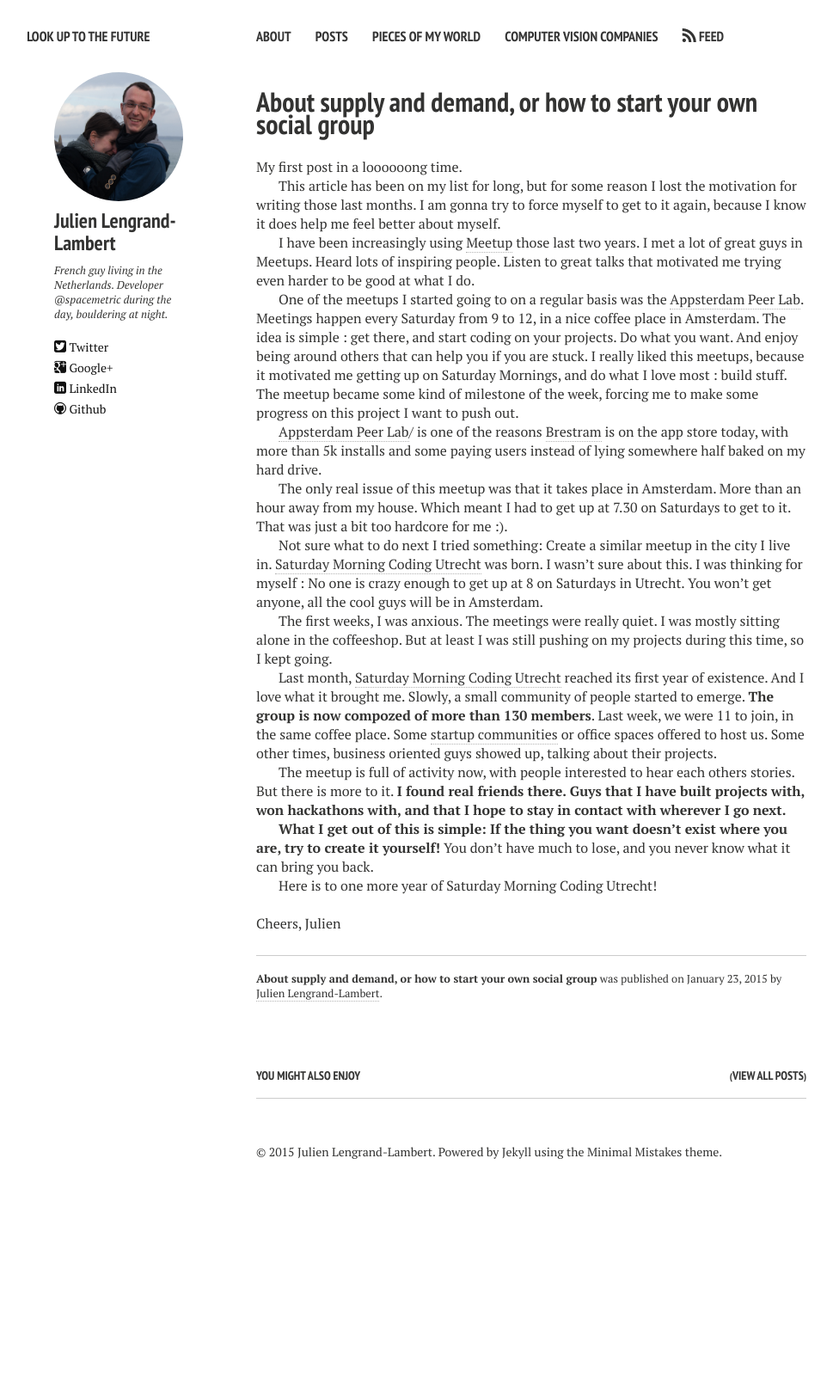
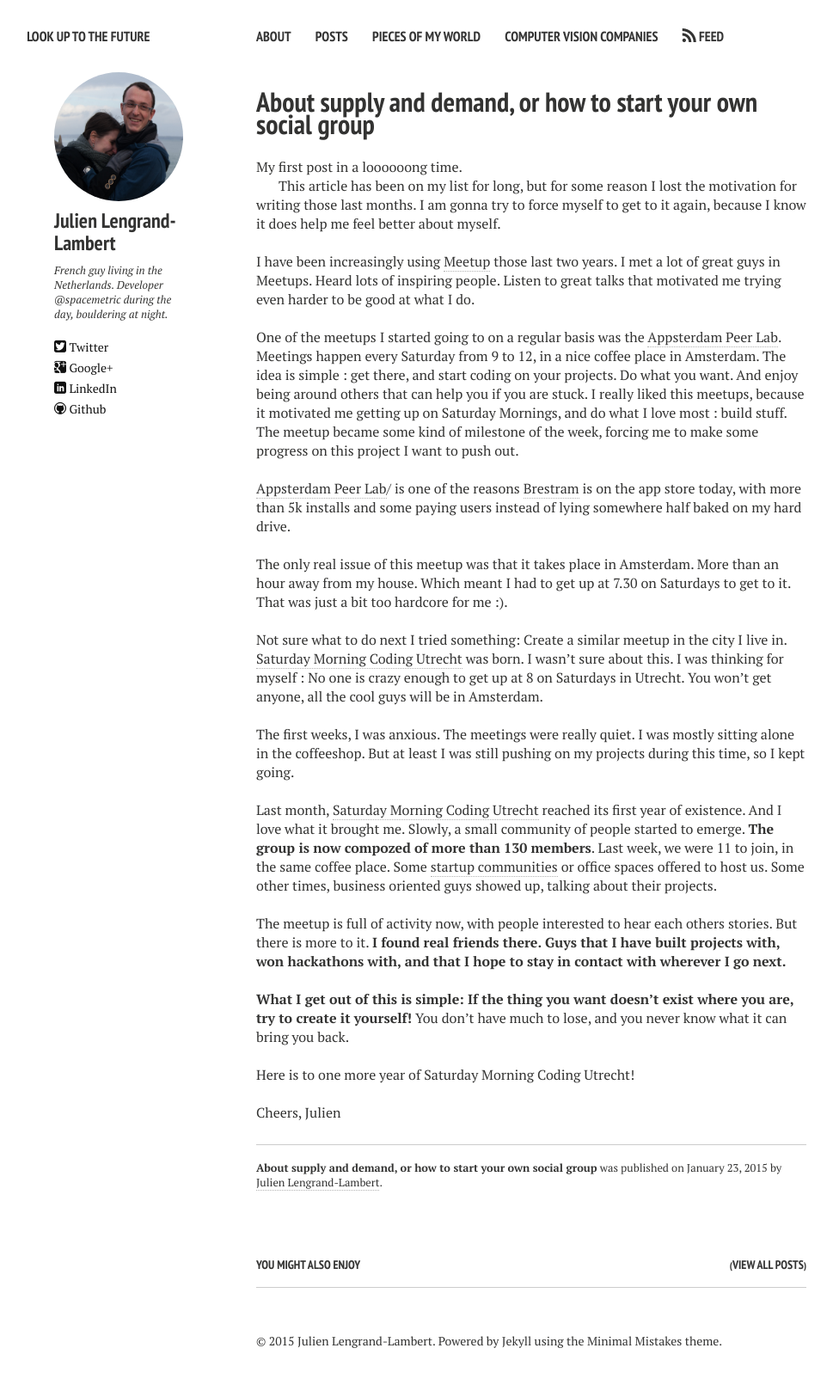
Before and after one commit to jlengrand/jlengrand.github.io, a Jekyll site: the page built from _posts/2015-01-23-supply-and-demand-meetup.markdown, in a window 1280 px wide. Shown: the whole page at 86% size, without its empty margins (22-991 px from the left). Built offline with Jekyll 4.4.1, drawn with Linux system fonts in a browser that asks for light colours; nearby versions of some CDN libraries; before the commit the page ends 1398 px from its top, so only the background shows below that.

Commit message:
Adds proper line breaks

```diff
--- a/_posts/2015-01-23-supply-and-demand-meetup.markdown
+++ b/_posts/2015-01-23-supply-and-demand-meetup.markdown
@@ -16,35 +16,34 @@ My first post in a loooooong time.
 
 This article has been on my list for long, but for some reason I lost the motivation for writing those last months.
 I am gonna try to force myself to get to it again, because I know it does help me feel better about myself.
-
+<br /><br />
 I have been increasingly using [Meetup](http://www.meetup.com/) those last two years. I met a lot of great guys in Meetups. Heard lots of inspiring people. Listen to great talks that motivated me trying even harder to be good at what I do.
-
+<br /><br />
 One of the meetups I started going to on a regular basis was the [Appsterdam Peer Lab](http://www.meetup.com/Appsterdam/). Meetings happen every Saturday from 9 to 12, in a nice coffee place in Amsterdam.
 The idea is simple : get there, and start coding on your projects. Do what you want. And enjoy being around others that can help you if you are stuck.
 I really liked this meetups, because it motivated me getting up on Saturday Mornings, and do what I love most : build stuff.
 The meetup became some kind of milestone of the week, forcing me to make some progress on this project I want to push out.
-
+<br /><br />
 [Appsterdam Peer Lab](http://www.meetup.com/Appsterdam)/ is one of the reasons [Brestram](https://play.google.com/store/apps/details?id=fr.lengrand.brestram&hl=en) is on the app store today, with more than 5k installs and some paying users instead of lying somewhere half baked on my hard drive.
-
+<br /><br />
 The only real issue of this meetup was that it takes place in Amsterdam. More than an hour away from my house. Which meant I had to get up at 7.30 on Saturdays to get to it.
 That was just a bit too hardcore for me :).
-
+<br /><br />
 Not sure what to do next I tried something: Create a similar meetup in the city I live in. [Saturday Morning Coding Utrecht](http://www.meetup.com/Saturday-Morning-Coding-Utrecht/) was born.
 I wasn't sure about this. I was thinking for myself : No one is crazy enough to get up at 8 on Saturdays in Utrecht. You won't get anyone, all the cool guys will be in Amsterdam.
-
+<br /><br />
 The first weeks, I was anxious. The meetings were really quiet. I was mostly sitting alone in the coffeeshop. But at least I was still pushing on my projects during this time, so I kept going.
-
+<br /><br />
 Last month, [Saturday Morning Coding Utrecht](http://www.meetup.com/Saturday-Morning-Coding-Utrecht/) reached its first year of existence. And I love what it brought me.
 Slowly, a small community of people started to emerge. **The group is now compozed of more than 130 members**. Last week, we were 11 to join, in the same coffee place. Some [startup communities](http://hollandstartup.com/) or office spaces offered to host us. Some other times, business oriented guys showed up, talking about their projects.
-
+<br /><br />
 The meetup is full of activity now, with people interested to hear each others stories.
 But there is more to it. **I found real friends there. Guys that I have built projects with, won hackathons with, and that I hope to stay in contact with wherever I go next.**
-
+<br /><br />
 **What I get out of this is simple: If the thing you want doesn't exist where you are, try to create it yourself!**
 You don't have much to lose, and you never know what it can bring you back.
-
+<br /><br />
 Here is to one more year of Saturday Morning Coding Utrecht!
-
-<br />
+<br /><br />
 Cheers,
 Julien
```
